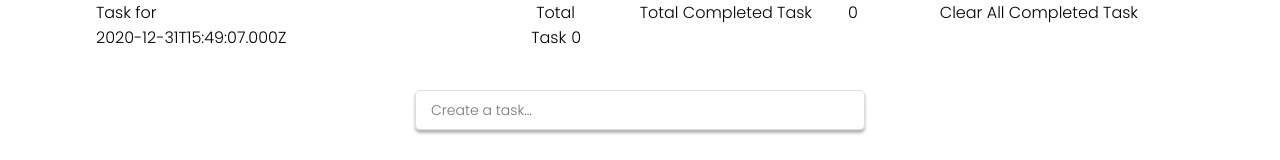
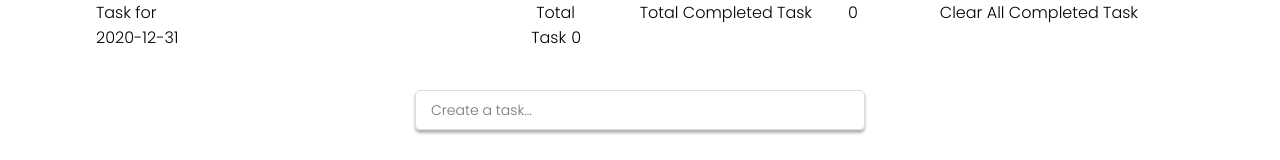
Before and after one commit to Georgedev2/task-app, a React (Create React App) app: page / in a window 1280 px wide. Shown: the top 160 px of the page. Built offline with nearby package versions, Linux system fonts and the light colour scheme.

Commit message:
added task-header component, utilites.js file and then remove some reducant code from the app and TaskList components, also i removed some code from app.scss file

```diff
--- a/src/App.js
+++ b/src/App.js
@@ -1,5 +1,7 @@
 import { useState, useEffect } from 'react';
 import './App.scss';
+import TaskHeader from './components/task-header/TaskHeader';
+
 import { v4 as uuidv4 } from 'uuid';
 
 /* --------- IMPORTING COMPONENTS ----------- */
@@ -49,7 +51,6 @@ function App() {
         return task;
         // Here we modify each property of the array element passed to the map function and then return it.
       } else {
-        //////////////////////////////////////////////////////////////////////
         task.openTaskModal = false;
         return task;
       }
@@ -130,29 +131,13 @@ function App() {
   return (
     <div className='App'>
       <header className='App-header'>
-        <div className='app-body'>
-          <div className='app-body_date'>
-            <span>Task for</span> <span>{new Date().toISOString()}</span>
-          </div>
-          <div className='app-body_memu'>
-            <div className='menu-first-child'>
-              <span>Total Task</span>
-              <span>{taskList.length}</span>
-            </div>
-            <div className='app-body_memu'>
-              <span>Total Completed Task</span>
-              <span>{completedTask}</span>
-            </div>
-
-            <div className='app-body_memu'>Clear All Completed Task</div>
-          </div>
-        </div>
+        <TaskHeader taskList={taskList} completedTask={completedTask} />
       </header>
 
-      <div>
-        <TaskInput addToTaskList={addToTaskList} />
-      </div>
       <main className='App-body'>
+        <div>
+          <TaskInput addToTaskList={addToTaskList} />
+        </div>
         <TaskList
           taskList={taskList}
           setTasklist={setTasklist}
@@ -164,12 +149,6 @@ function App() {
             { handle: handleCompleted, label: 'Completed' },
           ]}
           onToggleRowModal={toggleRowModal}
-          /*      onToggleRowModal={toggleRowModal}
-          onDeleteATaskItem={deleteATaskItem}
-          onMoveClickedTaskToTop={moveClickedTaskToTop}
-          onHandleInprogress={handleInprogress}
-          onHandleCompleted={handleCompleted}
-          onCloseTaskMenu={closeTaskMenu} */
         />
       </main>
       <footer className='App-footer'></footer>
--- a/src/App.scss
+++ b/src/App.scss
@@ -9,23 +9,5 @@
 .App-header {
   height: 50px;
   margin-bottom: 40px;
-  .app-body {
-    width: 85%;
-    margin: auto;
-    display: flex;
-    justify-content: space-between;
-    align-items:flex-start;
 
-    .menu-first-child span {
-      margin-left: 5px;
-    }
-    .app-body_date span {
-      display: block;
-    }
-    .app-body_memu {
-      display: flex;
-      justify-content: space-evenly;
-      width: 60%;
-    }
-  }
 }
--- /dev/null
+++ b/src/components/reusables/utilities.js
@@ -0,0 +1,4 @@
+export function getDate() {
+  '2021/01/25T20:55:30.724Z'.replace(/T\d+:\d+:\d+\.\d{2,}Z/, ''); // returns "2021/01/25"
+  return new Date().toISOString().replace(/T\d+:\d+:\d+\.\d{2,}Z/, '');
+}
--- /dev/null
+++ b/src/components/task-header/TaskHeader.js
@@ -0,0 +1,29 @@
+import React from 'react';
+import { getDate } from '../reusables/utilities';
+import "./task-header.scss"
+
+function TaskHeader({ completedTask, taskList }) {
+  return (
+    <div className='app-body'>
+      <div className='app-body_date'>
+        <span>Task for</span> <span>{getDate()}</span>
+      </div>
+      <div className='app-body_memu'>
+        <div className='menu-first-child'>
+          <span>Total Task</span>
+          <span>{taskList.length}</span>
+        </div>
+        <div className='app-body_memu'>
+          <span>Total Completed Task</span>
+          <span>{completedTask}</span>
+        </div>
+
+        <div className='app-body_memu'>Clear All Completed Task</div>
+      </div>
+    </div>
+  );
+}
+
+export default TaskHeader;
+
+//added task-header component, utilites.js file and then remove some reducant code from the app and TaskList components, also i removed some code from app.scss file
--- /dev/null
+++ b/src/components/task-header/task-header.scss
@@ -0,0 +1,19 @@
+.app-body {
+    width: 85%;
+    margin: auto;
+    display: flex;
+    justify-content: space-between;
+    align-items:flex-start;
+
+    .menu-first-child span {
+      margin-left: 5px;
+    }
+    .app-body_date span {
+      display: block;
+    }
+    .app-body_memu {
+      display: flex;
+      justify-content: space-evenly;
+      width: 60%;
+    }
+  }
```
Also changed, not shown: src/components/task-list/TaskList.js (+0 -59 lines), 1 other file (tests, documents, lock files or other folders).
